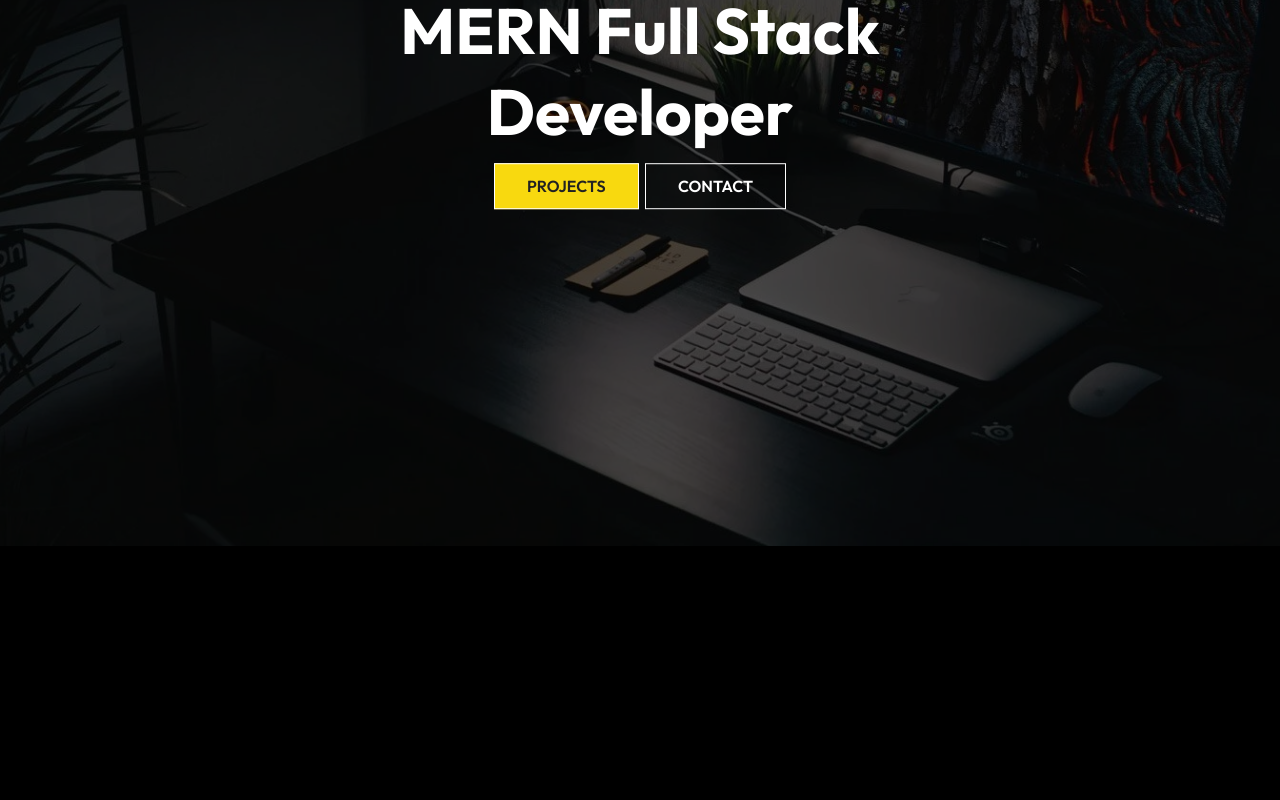
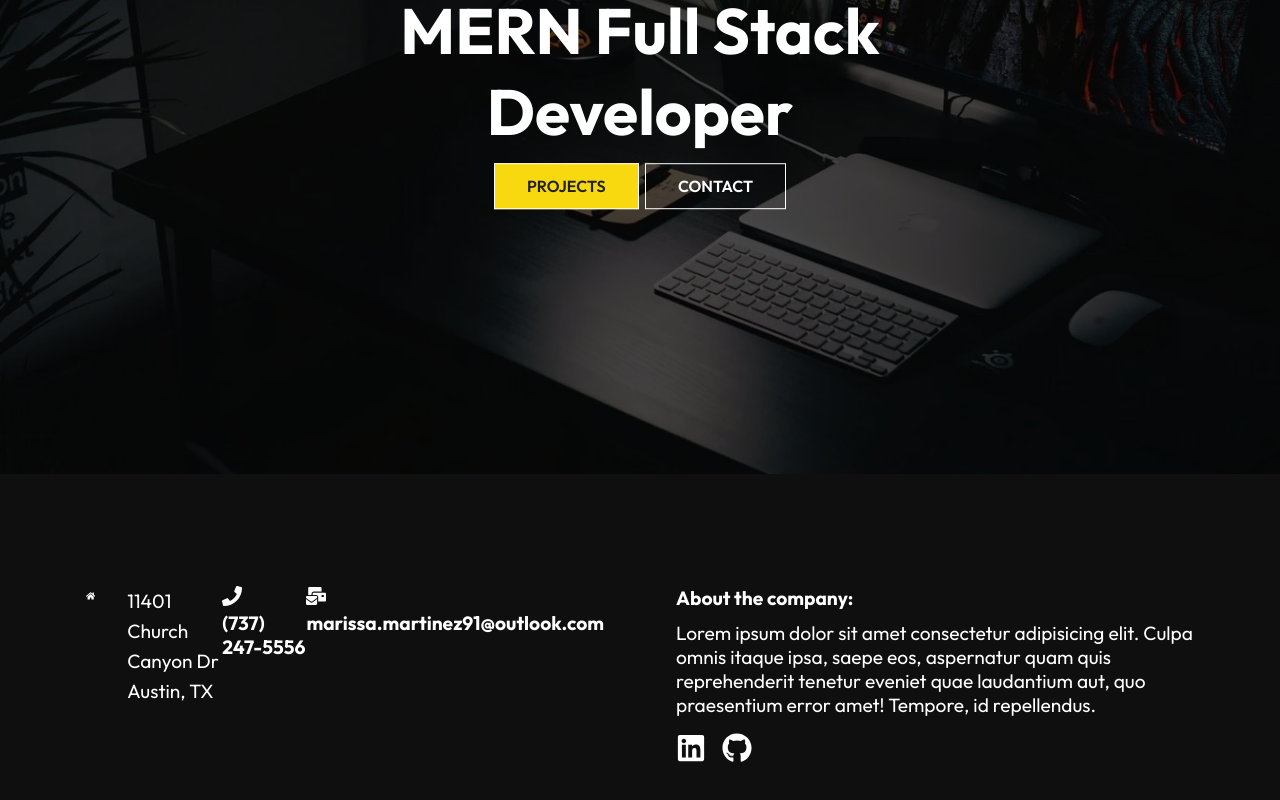
Before and after one commit to magical91/Portfolio_pro, a React (Create React App) app: page / in a window 1280 px wide. Shown: the part 326-1126 px from the top of the page. Before the commit the page ends 876 px from the top, so only its background shows below. Built offline with nearby package versions, Linux system fonts and the light colour scheme.

Commit message:
added footer

```diff
--- /dev/null
+++ b/src/components/Footer.css
@@ -0,0 +1,51 @@
+.footer {
+    width: 100%;
+    padding: 6rem 0;
+    background-color: rgba(19, 19, 19, .8);
+}
+
+.footer-container {
+    max-width: 1140px;
+    margin: auto;
+    display: grid;
+    grid-template-columns: repeat(2, 1fr);
+    grid-gap: 40px;
+}
+
+.left {
+    height: 100%;
+    max-width: 100%;
+    display: flex;
+    flex-direction: column;
+    padding: 1rem;
+}
+
+.location {
+    display: flex;
+    margin-bottom: .8rem;
+}
+
+.location p {
+    line-height: 30px;
+}
+
+.right {
+    height: 100%;
+    max-width: 100%;
+    display: flex;
+    flex-direction: column;
+    padding: 1rem;
+}
+
+.social {
+    margin-top: 1rem;
+}
+
+h4 {
+    font-size: 1.2rem;
+    padding-bottom: .7rem;
+}
+
+p {
+    font-size: 1.2rem;
+}
--- /dev/null
+++ b/src/components/Footer.js
@@ -0,0 +1,48 @@
+import "./Footer.css"
+import React from 'react'
+import { FaHome, FaPhone, FaMailBulk, FaLinkedin, FaGithub } from "react-icons/fa";
+
+const Footer = () => {
+  return (
+    <div className="footer">
+        <div className="footer-container">
+            <div className="left">
+                <div className="location">
+                    <FaHome size={20} style={{ color: "#fff", marginRight: "2rem" }} />
+                    <div>
+                        <p>11401 Church Canyon Dr</p>
+                        <p>Austin, TX</p>
+                    </div>
+                    <div className="phone">
+                        <h4>
+                            <FaPhone size={20} style={{ color: "#fff", marginRight: "2rem" }} />
+                            (737) 247-5556
+                        </h4>
+                    </div>
+                    <div className="email">
+                        <h4>
+                            <FaMailBulk size={20} style={{ color: "#fff", marginRight: "2rem" }} />
+                            marissa.martinez91@outlook.com
+                        </h4>
+                    </div>
+                </div>
+              </div>
+
+              <div className="right">
+                  <h4>About the company:</h4>
+                  <p>Lorem ipsum dolor sit amet consectetur adipisicing elit. Culpa omnis itaque ipsa, saepe eos,
+                      aspernatur quam quis reprehenderit tenetur eveniet quae laudantium aut, quo praesentium
+                      error amet! Tempore, id repellendus.
+                  </p>
+                  <div className="social">
+                      <FaLinkedin size={30} style={{ color: "#fff", marginRight: "1rem" }} />
+                      <FaGithub size={30} style={{ color: "#fff", marginRight: "1rem" }} />
+                  </div>
+
+            </div>
+        </div>
+    </div>
+  )
+}
+
+export default Footer
--- a/src/components/Navbar.css
+++ b/src/components/Navbar.css
@@ -3,6 +3,15 @@
     justify-content: space-between;
     align-items: center;
     padding: 1rem;
+    position: fixed;
+    width: 100%;
+    height: 90px;
+    z-index: 10;
+}
+
+.header-bg {
+    background-color: rgba(0, 0, 0, .85);
+    transition: .5s;
 }
 
 .nav-menu {
--- a/src/components/Navbar.js
+++ b/src/components/Navbar.js
@@ -10,8 +10,17 @@ const Navbar = () => {
     const [click, setClick] = useState(false);
     const handleClick = () => setClick(!click);
 
+    const [color, setColor] = useState(false);
+    const changeColor = () => {
+        if (window.scrolly >= 100) {
+            setColor(true);
+        } else {
+            setColor(false);
+        }
+    }
+
   return (
-      <div className="header">
+      <div className={color ? "header header-bg" : "header"}>
           <Link to="/">
               <h1>Portfolio</h1>
           </Link>
--- a/src/routes/Home.js
+++ b/src/routes/Home.js
@@ -1,12 +1,14 @@
 import React from 'react'
 import Navbar from '../components/Navbar'
 import Hero from "../components/Hero"
+import Footer from "../components/Footer"
 
 const Home = () => {
   return (
     <div>
       <Navbar />
       <Hero />
+      <Footer />
     </div>
   )
 }
```
